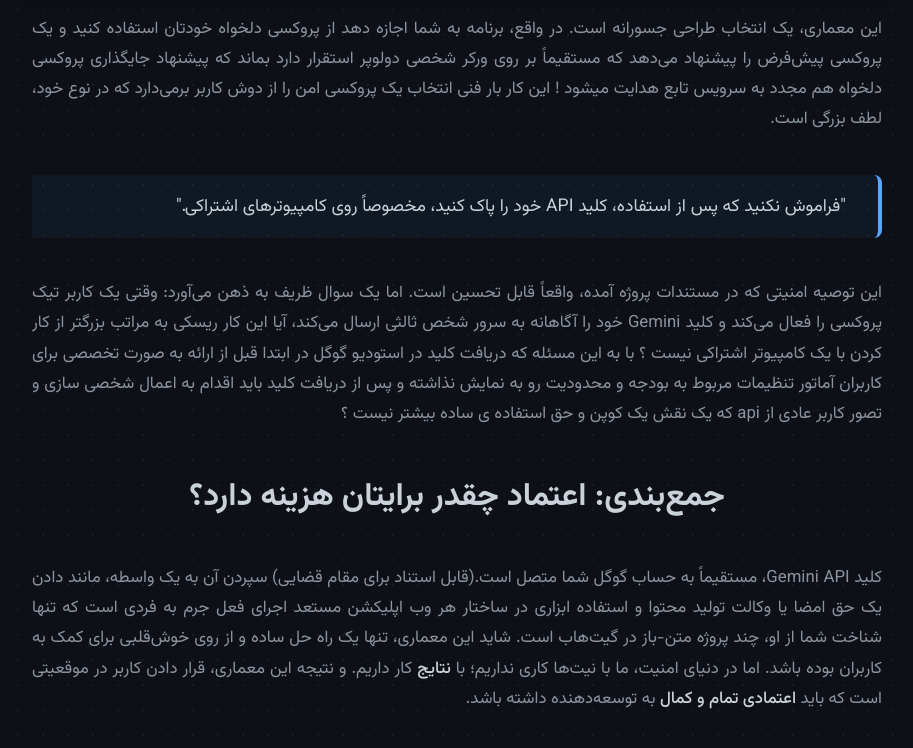
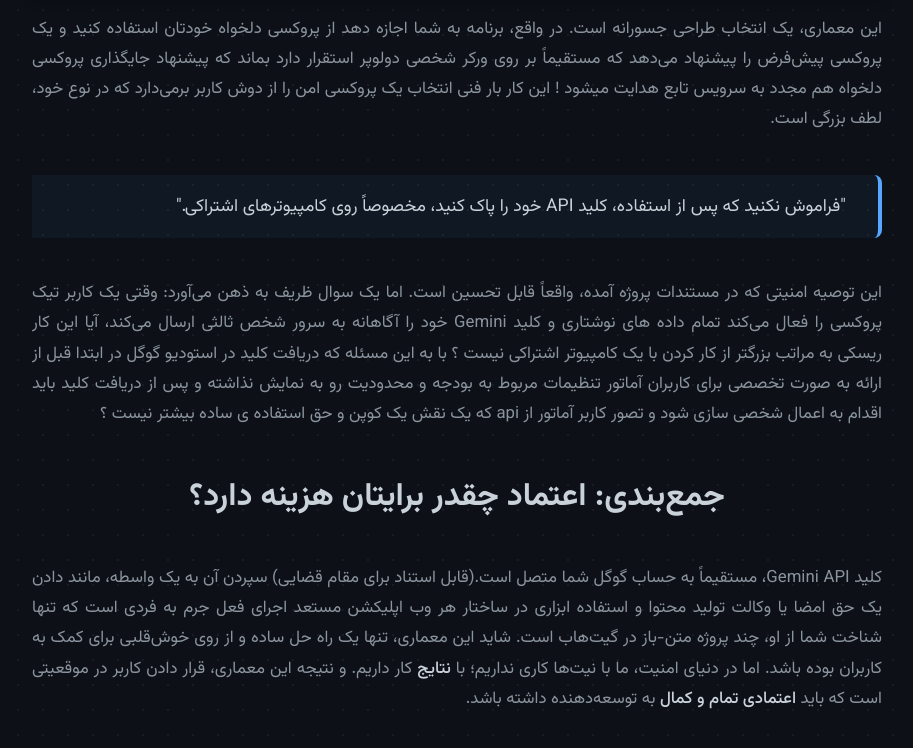
Before and after one commit to Shervinuri/Api, a plain HTML site: page Index.html in a window 1280 px wide. Shown: the part 1591-2339 px from the top of the page, without its empty margins (183-1096 px from the left). Drawn offline with Linux system fonts and the light colour scheme.

Commit message:
Update Index.html

```diff
--- a/Index.html
+++ b/Index.html
@@ -205,7 +205,7 @@
             "فراموش نکنید که پس از استفاده، کلید API خود را پاک کنید، مخصوصاً روی کامپیوترهای اشتراکی."
         </blockquote>
         <p class="scroll-animate">
-            این توصیه امنیتی که در مستندات پروژه آمده، واقعاً قابل تحسین است. اما یک سوال ظریف به ذهن می‌آورد: وقتی یک کاربر تیک پروکسی را فعال می‌کند و کلید Gemini خود را آگاهانه به سرور شخص ثالثی ارسال می‌کند، آیا این کار ریسکی به مراتب بزرگتر از کار کردن با یک کامپیوتر اشتراکی نیست ؟ با به این مسئله که دریافت کلید در استودیو گوگل در ابتدا قبل از ارائه به صورت تخصصی برای کاربران آماتور تنظیمات مربوط به بودجه و محدودیت رو به نمایش نذاشته و پس از دریافت کلید باید اقدام به اعمال شخصی سازی و تصور کاربر عادی از api که یک نقش یک کوپن و حق استفاده ی ساده بیشتر نیست ؟
+            این توصیه امنیتی که در مستندات پروژه آمده، واقعاً قابل تحسین است. اما یک سوال ظریف به ذهن می‌آورد: وقتی یک کاربر تیک پروکسی را فعال می‌کند تمام داده های نوشتاری و کلید Gemini خود را آگاهانه به سرور شخص ثالثی ارسال می‌کند، آیا این کار ریسکی به مراتب بزرگتر از کار کردن با یک کامپیوتر اشتراکی نیست ؟ با به این مسئله که دریافت کلید در استودیو گوگل در ابتدا قبل از ارائه به صورت تخصصی برای کاربران آماتور تنظیمات مربوط به بودجه و محدودیت رو به نمایش نذاشته و پس از دریافت کلید باید اقدام به اعمال شخصی سازی شود و تصور کاربر آماتور از api که یک نقش یک کوپن و حق استفاده ی ساده بیشتر نیست ؟
         </p>
 
         <h2 class="scroll-animate">جمع‌بندی: اعتماد چقدر برایتان هزینه دارد؟</h2>
```
